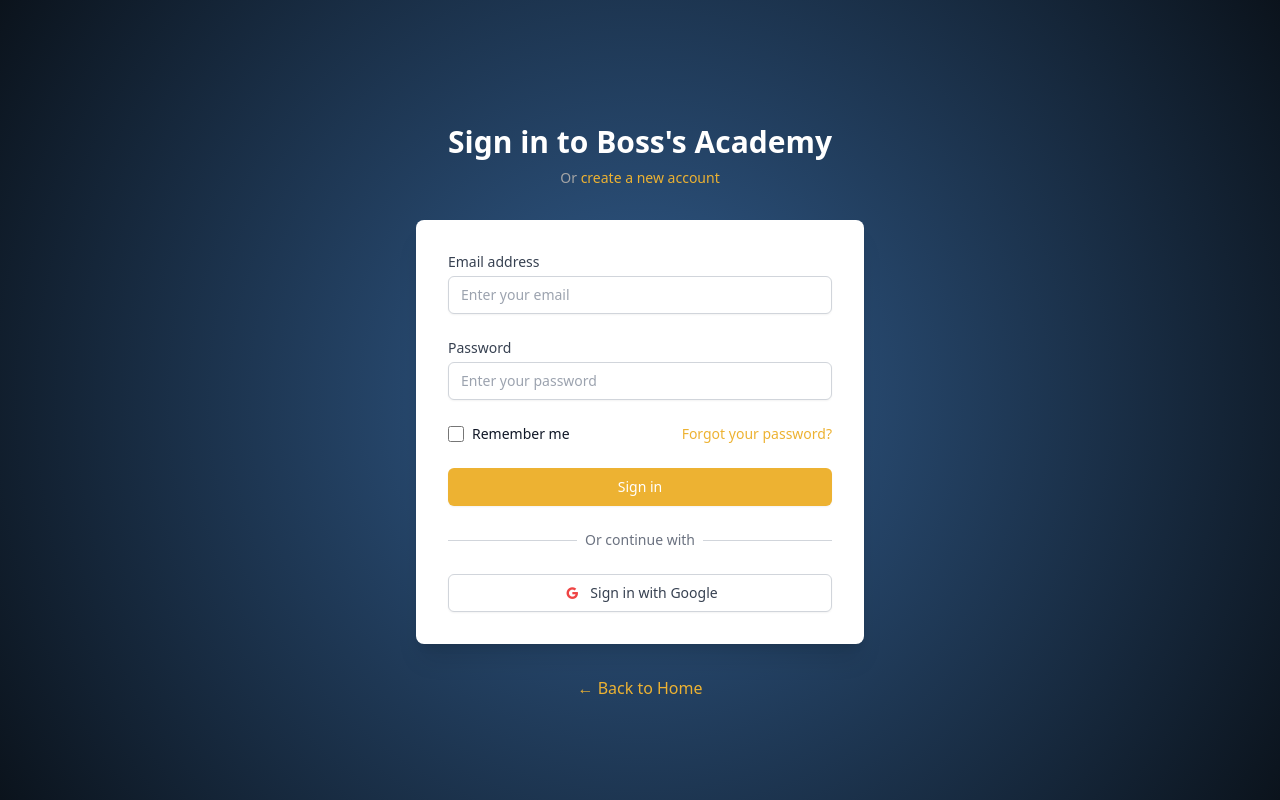
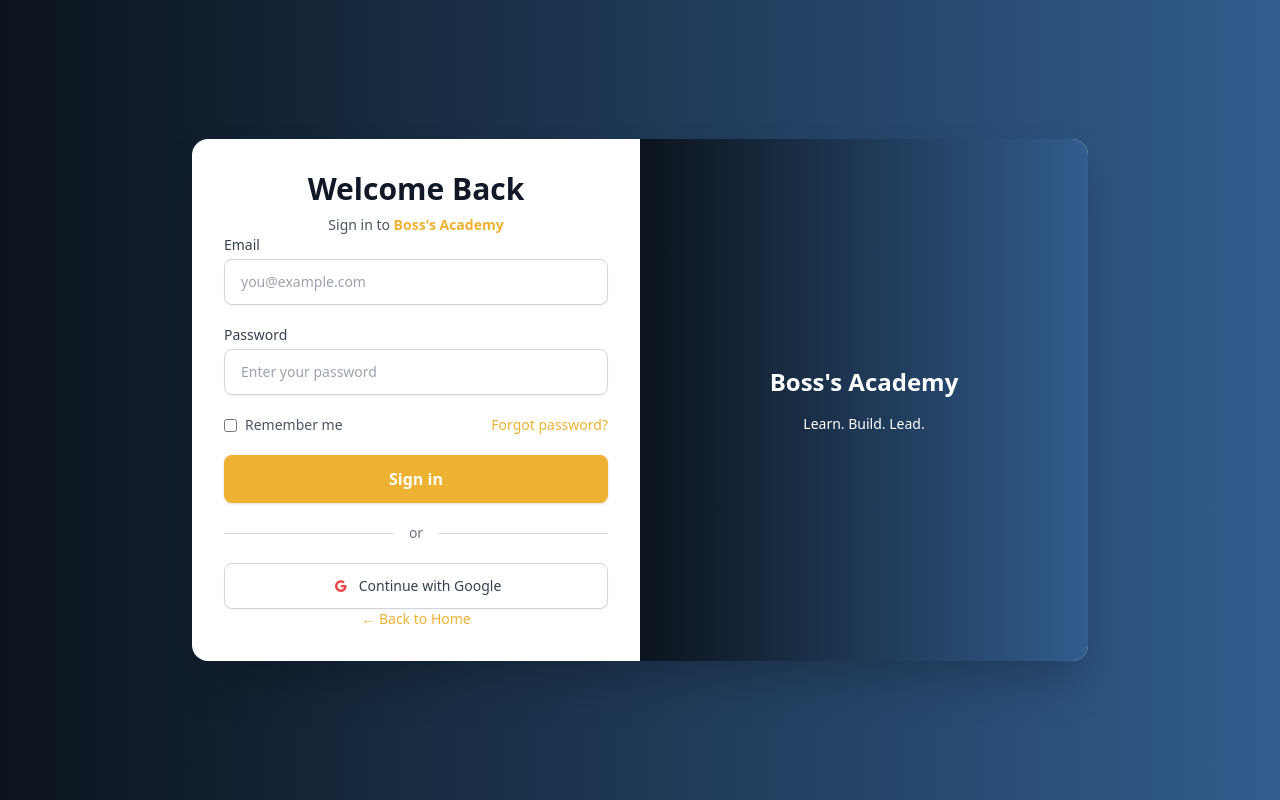
Before and after one commit to Boss-s-Academy/Boss-s-Academy, a Next.js app: page /login in a window 1280 px wide. Built offline with nearby package versions, Linux system fonts and the light colour scheme.

Commit message:
Updated subject page and ignored .vs folder

```diff
--- a/app/login/page.tsx
+++ b/app/login/page.tsx
@@ -1,10 +1,12 @@
 'use client';
 
 import { useState } from 'react';
+import { motion, AnimatePresence } from 'framer-motion';
 import { signInWithEmailAndPassword, signInWithPopup, GoogleAuthProvider, fetchSignInMethodsForEmail} from 'firebase/auth';
 import { auth } from '@/lib/firebase';
 import Link from 'next/link';
 import { useRouter } from 'next/navigation';
+
 
 export default function LoginPage() {
   const [email, setEmail] = useState('');
@@ -12,6 +14,7 @@
   const [loading, setLoading] = useState(false);
   const [error, setError] = useState('');
   const router = useRouter();
+  const [isLogin, setIsLogin] = useState(true);
 
   const handleLogin = async (e: React.FormEvent) => {
     e.preventDefault();
@@ -68,119 +71,128 @@
 
 
   return (
-      <div className="min-h-screen flex items-center justify-center py-12 px-4 sm:px-6 lg:px-8" style={{
-          background: "radial-gradient(circle at center, #325d8e, #0b131c)"
-      }}>
-      <div className="max-w-md w-full space-y-8">
-        <div>
-          <h2 className="mt-6 text-center text-3xl font-bold text-white">
-            Sign in to Boss&apos;s Academy
-          </h2>
-          <p className="mt-2 text-center text-sm text-[#a6a6a6]">
-            Or{' '}
-            <Link href="/signup" className="font-medium text-[#edb232] hover:text-[#edb232]/80 cursor-pointer">
-              create a new account
-            </Link>
+    <div className="min-h-screen flex items-center justify-center bg-gradient-to-r from-[#0b131c] to-[#325d8e] p-4">
+      <div className="relative w-full max-w-4xl bg-white rounded-2xl shadow-2xl overflow-hidden flex flex-col md:flex-row transition-all duration-500">
+
+        {/* Left Panel */}
+        <div className="w-full md:w-1/2 p-8 space-y-6">
+          <AnimatePresence mode="wait">
+            {isLogin ? (
+              <motion.div
+                key="login"
+                initial={{ x: -100, opacity: 0 }}
+                animate={{ x: 0, opacity: 1 }}
+                exit={{ x: 100, opacity: 0 }}
+                transition={{ duration: 0.5 }}
+              >
+            <div className="text-center">
+              <h2 className="text-3xl font-extrabold text-gray-900">Welcome Back</h2>
+              <p className="mt-2 text-sm text-gray-600">
+                Sign in to <span className="text-[#edb232] font-semibold">Boss's Academy</span>
               </p>
             </div>
-
-        <div className="bg-white rounded-lg shadow-xl p-8">
-          <form className="space-y-6" onSubmit={handleLogin}>
             {error && (
-              <div className="bg-red-50 border border-red-200 text-red-700 px-4 py-3 rounded">
+              <div className="bg-red-50 border border-red-200 text-red-700 px-4 py-3 rounded text-sm">
                 {error}
               </div>
             )}
 
+            <form className="space-y-5" onSubmit={handleLogin}>
               <div>
-              <label htmlFor="email" className="block text-sm font-medium text-gray-700">
-                Email address
-              </label>
+                <label htmlFor="email" className="block text-sm font-medium text-gray-700">Email</label>
                 <input
                   id="email"
-                name="email"
                   type="email"
                   required
                   value={email}
                   onChange={(e) => setEmail(e.target.value)}
-                className="mt-1 block w-full px-3 py-2 border border-gray-300 rounded-md shadow-sm focus:outline-none focus:ring-[#edb232] focus:border-[#edb232] text-sm"
-                placeholder="Enter your email"
+                  placeholder="you@example.com"
+                  className="mt-1 w-full px-4 py-3 border border-gray-300 rounded-lg shadow-sm focus:ring-[#edb232] focus:border-[#edb232] text-sm"
                 />
               </div>
 
               <div>
-              <label htmlFor="password" className="block text-sm font-medium text-gray-700">
-                Password
-              </label>
+                <label htmlFor="password" className="block text-sm font-medium text-gray-700">Password</label>
                 <input
                   id="password"
-                name="password"
                   type="password"
                   required
                   value={password}
                   onChange={(e) => setPassword(e.target.value)}
-                className="mt-1 block w-full px-3 py-2 border border-gray-300 rounded-md shadow-sm focus:outline-none focus:ring-[#edb232] focus:border-[#edb232] text-sm"
                   placeholder="Enter your password"
+                  className="mt-1 w-full px-4 py-3 border border-gray-300 rounded-lg shadow-sm focus:ring-[#edb232] focus:border-[#edb232] text-sm"
                 />
               </div>
 
-            <div className="flex items-center justify-between">
-              <div className="flex items-center">
-                <input
-                  id="remember-me"
-                  name="remember-me"
-                  type="checkbox"
-                  className="h-4 w-4 text-[#edb232] focus:ring-[#edb232] border-gray-300 rounded"
-                />
-                <label htmlFor="remember-me" className="ml-2 block text-sm text-gray-900">
-                  Remember me
+              <div className="flex justify-between items-center text-sm">
+                <label className="flex items-center space-x-2 text-gray-600">
+                  <input type="checkbox" className="form-checkbox text-[#edb232]" />
+                  <span>Remember me</span>
                 </label>
+                <Link href="/forgot-password" className="text-[#edb232] hover:underline">Forgot password?</Link>
               </div>
 
-              <div className="text-sm">
-                <Link href="/forgot-password" className="font-medium text-[#edb232] hover:text-[#edb232]/80 cursor-pointer">
-                  Forgot your password?
-                </Link>
-              </div>
-            </div>
-
-            <div>
               <button
                 type="submit"
                 disabled={loading}
-                className="w-full flex justify-center py-2 px-4 border border-transparent rounded-md shadow-sm text-sm font-medium text-white bg-[#edb232] hover:bg-[#edb232]/90 focus:outline-none focus:ring-2 focus:ring-offset-2 focus:ring-[#edb232] disabled:opacity-50 whitespace-nowrap cursor-pointer">
+                className="w-full bg-[#edb232] hover:bg-[#edb232]/90 text-white font-semibold py-3 rounded-lg shadow transition-all duration-150 disabled:opacity-50"
+              >
                 {loading ? 'Signing in...' : 'Sign in'}
               </button>
+            </form>
+
+            <div className="flex items-center space-x-2 text-sm py-5 text-gray-500">
+              <div className="flex-grow border-t border-gray-300"></div>
+              <span className="px-2">or</span>
+              <div className="flex-grow border-t border-gray-300"></div>
             </div>
 
-            <div className="mt-6">
-              <div className="relative">
-                <div className="absolute inset-0 flex items-center">
-                  <div className="w-full border-t border-gray-300" />
+            <button
+              onClick={handleGoogleLogin}
+              type="button"
+              className="w-full flex justify-center items-center py-3 px-4 border border-gray-300 rounded-lg shadow-sm bg-white hover:bg-gray-100 text-sm font-medium text-gray-700 transition"
+            >
+               <i className="ri-google-fill text-red-500 mr-2 w-5 h-5 flex items-center justify-center"></i>
+              Continue with Google
+            </button>
+
+            <div className="text-center text-sm text-gray-500">
+              <Link href="/" className="text-[#edb232] hover:underline">← Back to Home</Link>
             </div>
-                <div className="relative flex justify-center text-sm">
-                  <span className="px-2 bg-white text-gray-500">Or continue with</span>
-                </div>
+              </motion.div>
+            ) : (
+              <motion.div
+                key="signup"
+                initial={{ x: 100, opacity: 0 }}
+                animate={{ x: 0, opacity: 1 }}
+                exit={{ x: -100, opacity: 0 }}
+                transition={{ duration: 0.5 }}
+              >
+                <h2 className="text-3xl font-extrabold text-gray-900 text-center">Create Account</h2>
+                <p className="text-sm text-gray-600 text-center">
+                  Join <span className="text-[#edb232] font-semibold">Boss's Academy</span>
+                </p>
+                <form className="space-y-4">
+                  <input type="text" placeholder="Full Name" className="w-full px-4 py-2 border rounded-lg" />
+                  <input type="email" placeholder="Email" className="w-full px-4 py-2 border rounded-lg" />
+                  <input type="password" placeholder="Password" className="w-full px-4 py-2 border rounded-lg" />
+                  <button className="w-full bg-[#edb232] text-white py-2 rounded-lg">Sign Up</button>
+                </form>
+                <p className="text-sm text-center text-gray-500">
+                  Already have an account?{' '}
+                  <button onClick={() => setIsLogin(true)} className="text-[#edb232] hover:underline">Sign in</button>
+                </p>
+              </motion.div>
+            )}
+          </AnimatePresence>
         </div>
 
-              <div className="mt-6">
-                <button
-                  type="button"
-                  onClick={handleGoogleLogin}
-                  className="w-full flex justify-center items-center py-2 px-4 border border-gray-300 rounded-md shadow-sm bg-white text-sm font-medium text-gray-700 hover:bg-gray-50 focus:outline-none focus:ring-2 focus:ring-offset-2 focus:ring-[#edb232] whitespace-nowrap cursor-pointer"
-                >
-                  <i className="ri-google-fill text-red-500 mr-2 w-5 h-5 flex items-center justify-center"></i>
-                  Sign in with Google
-                </button>
+        {/* Right Panel */}
+              <div className="hidden md:flex w-1/2 bg-gradient-to-r from-[#0b131c] to-[#325d8e] items-center justify-center p-8 text-white text-center">
+          <div>
+            <h3 className="text-2xl font-bold mb-4">Boss's Academy</h3>
+            <p className="text-sm">Learn. Build. Lead.</p>
           </div>
-            </div>
-          </form>
-        </div>
-
-        <div className="text-center">
-          <Link href="/" className="text-[#edb232] hover:text-[#edb232]/80 cursor-pointer">
-            ← Back to Home
-          </Link>
         </div>
       </div>
     </div>
--- a/app/profile/page.tsx
+++ b/app/profile/page.tsx
@@ -19,6 +19,10 @@
   const [preferences, setPreferences] = useState<UserPreferences>({
     subjects: []
   });
+  const [activeTab, setActiveTab] = useState('profile');
+  const [activeTab1, setActiveTab1] = useState('subject');
+  const [message, setMessage] = useState({ type: '', text: '' });
+  const router = useRouter();
 
   const [profileData, setProfileData] = useState({
       displayName: '',
@@ -29,13 +33,6 @@
       firstname: '',
       lastname: '',
    });
-
-
-  const [activeTab, setActiveTab] = useState('profile');
-  const [activeTab1, setActiveTab1] = useState('subject');
-  const [message, setMessage] = useState({ type: '', text: '' });
-  const router = useRouter();
-  const [availableSubjects, setAvailableSubjects] = useState<string[]>([]);
 
   useEffect(() => {
     const unsubscribe = auth.onAuthStateChanged(async (user) => {
--- a/package.json
+++ b/package.json
@@ -10,6 +10,7 @@
   },
   "dependencies": {
     "firebase": "^12.0.0",
+    "framer-motion": "^12.23.12",
     "next": "^14.2.31",
     "react": "^18.3.1",
     "react-dom": "^18.3.1",
```
Also changed, not shown: app/dashboard/page.tsx (+11 -6 lines), 2 other files (tests, documents, lock files or other folders). Lines whose indentation alone changed are shown as unchanged.
